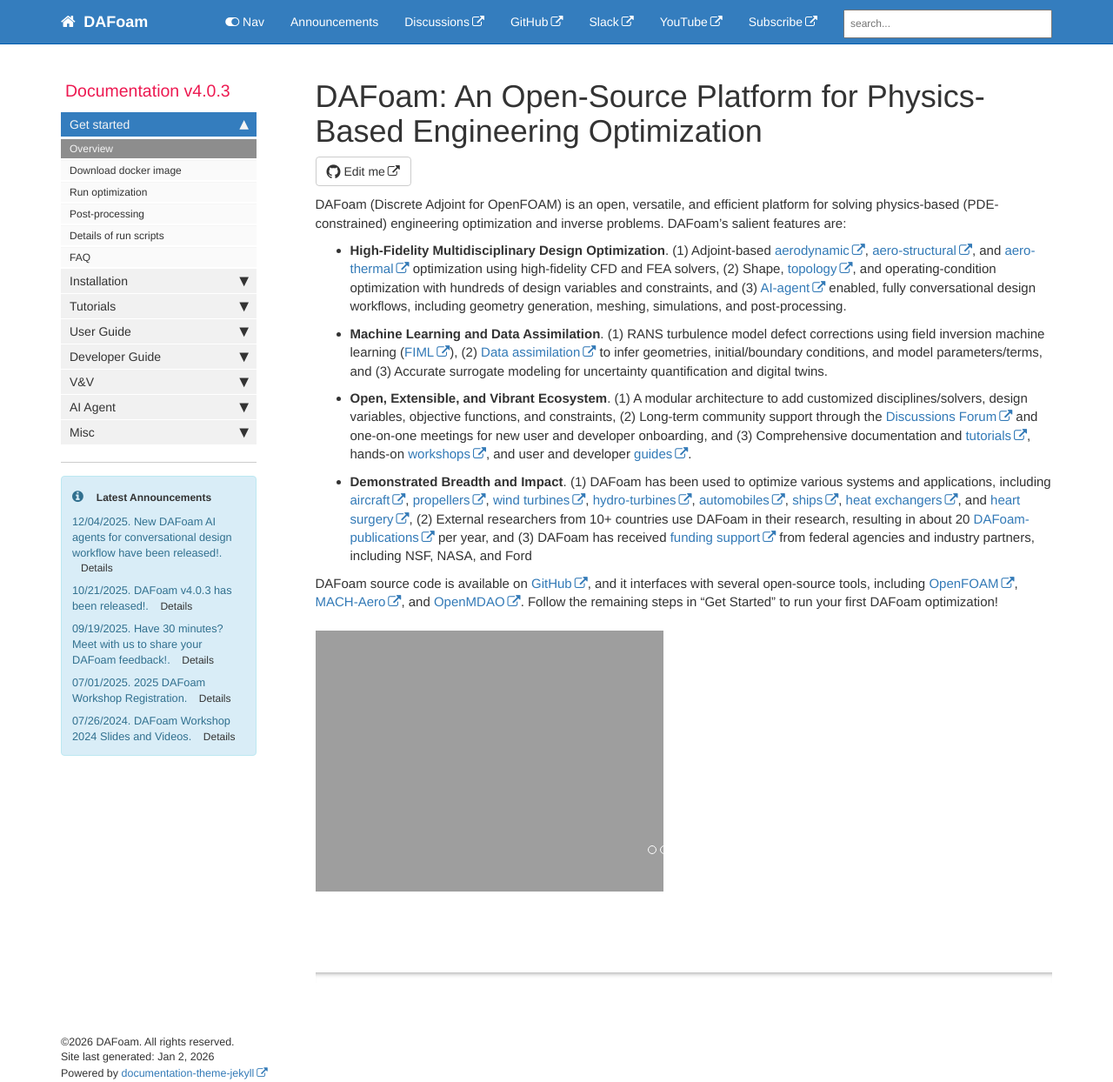
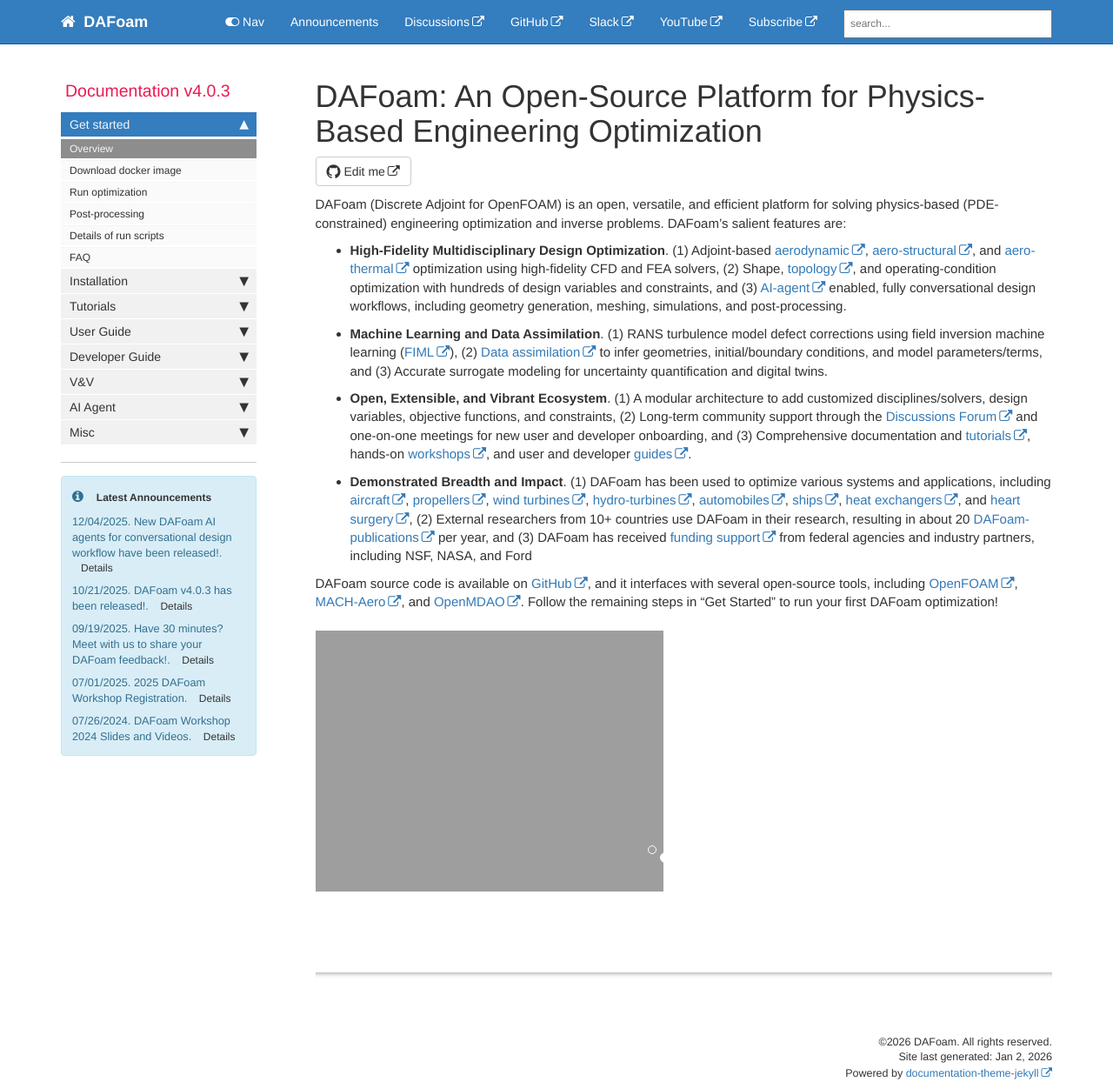
Before and after one commit to DAFoam/DAFoam.github.io, a Jekyll site: the page built from index.md, in a window 1280 px wide and 1244 px high. Shown: the whole window at 87% size. Built offline with Jekyll 4.4.1, drawn with Linux system fonts in a browser that asks for light colours; comment, search, counter and statistics services are not loaded.

Commit message:
content update

```diff
--- a/css/customstyles.css
+++ b/css/customstyles.css
@@ -430,7 +430,7 @@ span.projectTitle {
 }
 
 .footer {
-    text-align: left;
+    text-align: right;
 }
 
 .footerMeta {
--- a/index.md
+++ b/index.md
@@ -19,7 +19,7 @@ DAFoam (Discrete Adjoint for OpenFOAM) is an open, versatile, and efficient plat
 DAFoam source code is available on [GitHub](https://github.com/mdolab/dafoam), and it interfaces with several open-source tools, including [OpenFOAM](https://www.openfoam.com), [MACH-Aero](https://mdolab-mach-aero.readthedocs-hosted.com/en/latest/index.html), and [OpenMDAO](https://openmdao.org). Follow the remaining steps in "Get Started" to run your first DAFoam optimization!
 
 
-<div markdown="0" id="carousel" class="carousel slide" data-ride="carousel" data-interval="2000" data-pause="hover" >
+<div markdown="0" id="carousel" class="carousel slide" data-ride="carousel" data-interval="3000" data-pause="hover" >
     <!-- Menu -->
     <ol class="carousel-indicators">
         <li data-target="#carousel" data-slide-to="0" class="active"></li>
```
